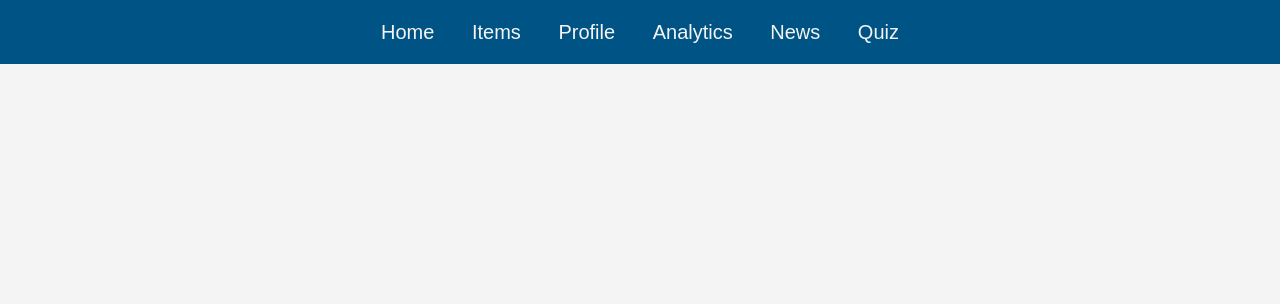
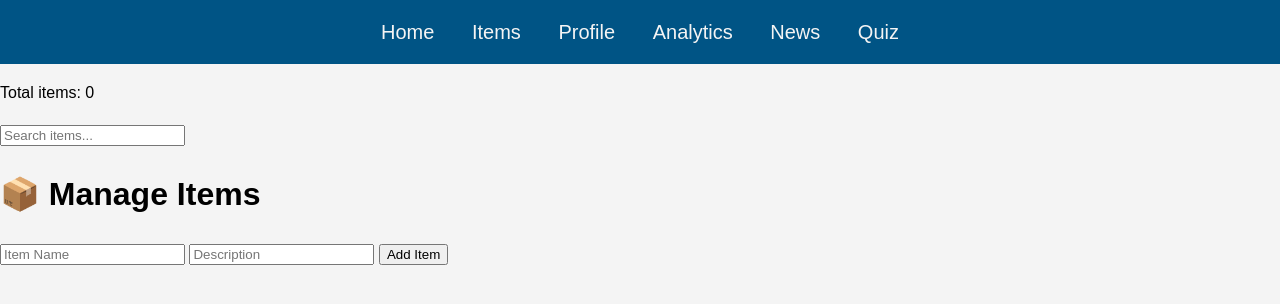
Before and after one commit to notplato/buggy-repo, a plain HTML site: page frontend/items.html in a window 1280 px wide. Drawn offline with Linux system fonts and the light colour scheme; no server answers.

Commit message:
Sian Commit 5

```diff
--- a/frontend/items.html
+++ b/frontend/items.html
@@ -15,7 +15,21 @@
     <a href="news.html">News</a>
     <a href="quiz.html">Quiz</a>
   </nav>
-  <!-- fuck I think I deleted a container, god help me-->
+
+  <!--added the container-->
+  <div class="container">
+    <p id="itemCount">Total items: 0</p>
+    <input type="text" id="search" placeholder="Search items..." />
+    <h1>📦 Manage Items</h1>
+
+    <form id="itemForm">
+      <input type="text" id="name" placeholder="Item Name" required />
+      <input type="text" id="description" placeholder="Description" required />
+      <button type="submit">Add Item</button>
+    </form>
+
+    <ul id="itemList"></ul>
+  </div>
 
   <script src="scripts/items.js"></script>
 </body>
```
